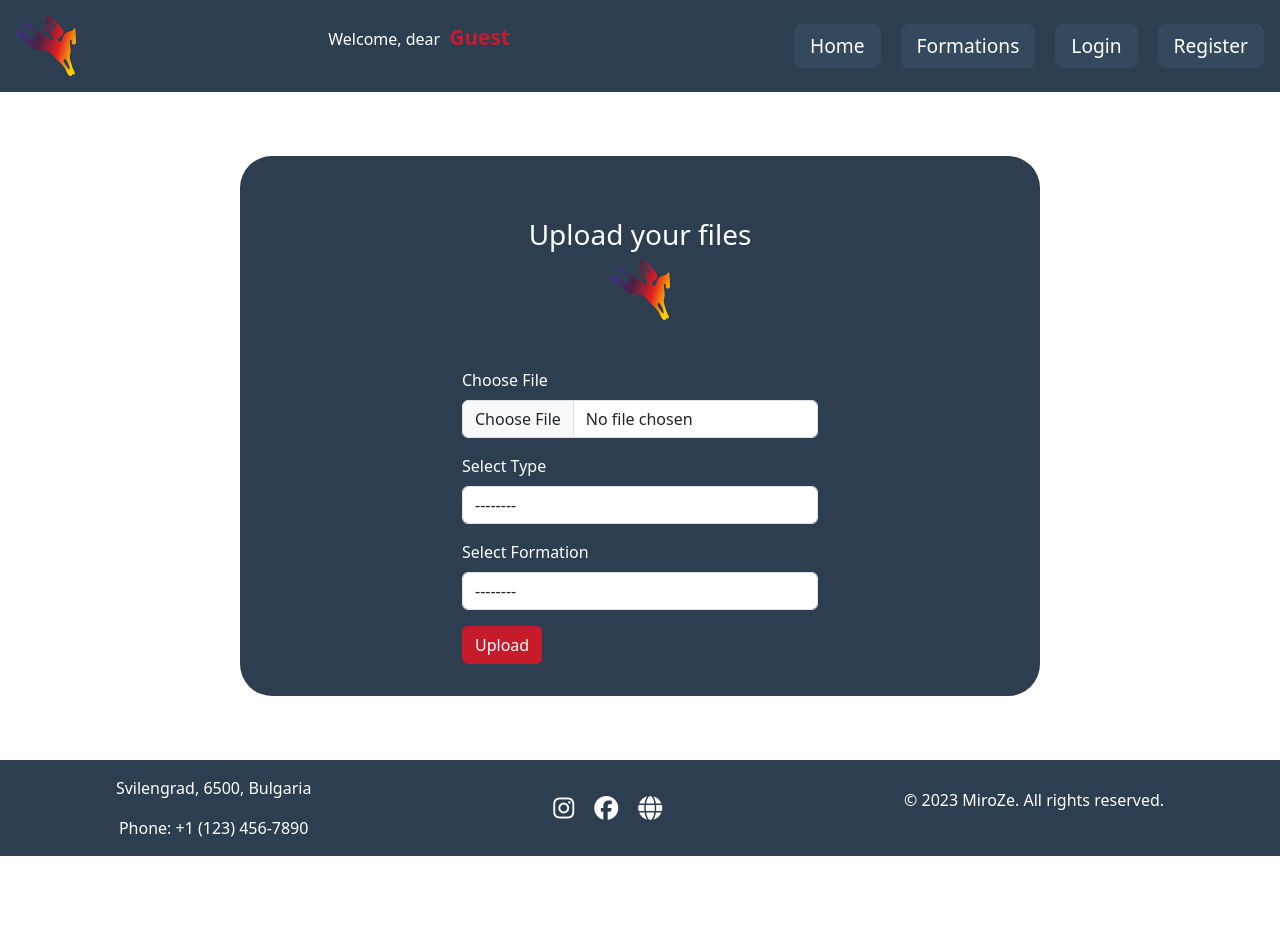
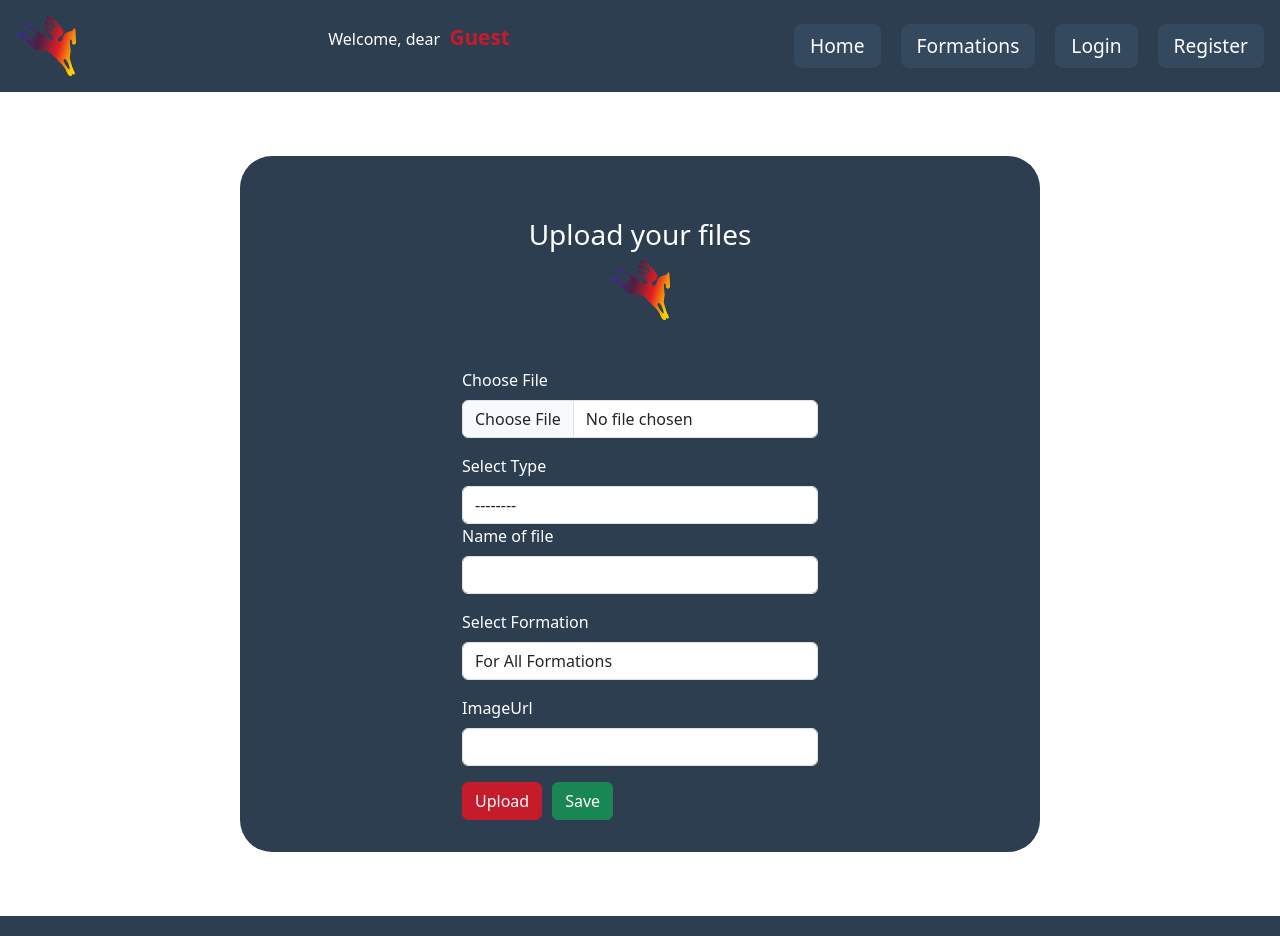
Before and after one commit to MiroZe/choir_svilengrad_app, a React (Vite) app in the folder choir-school-svilengrad/: page /upload in a window 1280 px wide. Shown: the top 936 px of the page. Before the commit the page ends 856 px from the top, so only its background shows below. Built offline with nearby package versions, Linux system fonts and the light colour scheme.

Commit message:
implement pictures for galleries

```diff
--- a/choir-school-svilengrad/src/components/Choristers/CreateChorister/CreateChorister.jsx
+++ b/choir-school-svilengrad/src/components/Choristers/CreateChorister/CreateChorister.jsx
@@ -93,7 +93,7 @@ const CreateChoristerForm = ()=> {
         const directory = Object.keys(formations).filter(r => formations[r] === true)[0];
         const formData = new FormData();
 
-        console.log(pictureName);
+
 
         formData.append('file', file);
         formData.append('directory', JSON.stringify(directory));
--- a/choir-school-svilengrad/src/components/Upload/UploadForm.jsx
+++ b/choir-school-svilengrad/src/components/Upload/UploadForm.jsx
@@ -6,11 +6,14 @@ import Row from 'react-bootstrap/Row';
 import Col from 'react-bootstrap/Col';
 import styles from './UploadForm.module.css'
 import logo from '../../assets/SHKOLA_ZNAK.png'
+import { uploadPictureToGalleryService } from '../../services/uploadServices';
 
 const UploadForm = () => {
   const [selectedFile, setSelectedFile] = useState(null);
   const [uploadType, setUploadType] = useState('');
   const [formation, setFormation] = useState('');
+  const [imageUrl, setImageURl] = useState('');
+  const [fileName, setfileName] = useState('');
 
   const handleFileChange = (e) => {
     setSelectedFile(e.target.files[0]);
@@ -24,13 +27,37 @@ const UploadForm = () => {
     setFormation(e.target.value);
   };
 
+  const handleFileNameChange = (e) => {
+    setfileName(e.target.value)
+  }
 
-  const handleUpload = () => {
-    // Add your file upload logic here
+
+
+
+  const handleUpload = async () => {
+
+
+
+
+    const formData = new FormData();
+
+    formData.append('file', selectedFile);
+    formData.append('category', uploadType);
+    formData.append('formation', formation);
+    formData.append('name', fileName);
+
+
+
     if (selectedFile) {
-      console.log('Uploading file:', selectedFile);
-      console.log('Selected upload type:', uploadType);
-      // Add your file upload logic here
+
+      if(uploadType == 'picture') {
+        const imageUrl = await uploadPictureToGalleryService(formData);
+
+        setImageURl(imageUrl.imageUrl)
+      }
+
+
+
     } else {
       console.log('No file selected');
     }
@@ -54,29 +81,45 @@ const UploadForm = () => {
             <Form.Group controlId="formType" className="mb-3">
               <Form.Label>Select Type</Form.Label>
               <Form.Control as="select" value={uploadType} onChange={handleUploadTypeChange}>
-                <option value="select">--------</option>
+                <option value="na">--------</option>
                 <option value="arrangement">Arrangement</option>
                 <option value="picture">Picture</option>
                 <option value="notes">Notes</option>
               </Form.Control>
+              {uploadType !== 'picture' && uploadType !== 'na' &&
+              <Form.Group controlId="name" className="mb-3">
+              <Form.Label>Name of file</Form.Label>
+              <Form.Control type="text" onChange={handleFileNameChange} value={fileName} />
+             </Form.Group>
+}
             </Form.Group>
             <Form.Group controlId="formType" className="mb-3">
               <Form.Label>Select Formation</Form.Label>
               <Form.Control as="select" value={formation} onChange={handleFormationName}>
-                <option value="select">--------</option>
+                <option value="all">For All Formations</option>
                 <option value="littleOnes">Little Ones</option>
                 <option value="childrensChoir">Childrens Choir</option>
                 <option value="burdenis">Burdenis</option>
               </Form.Control>
+            </Form.Group>
+            <Form.Group controlId="imageUrl" className="mb-3">
+              <Form.Label>ImageUrl</Form.Label>
+              <Form.Control type="text" value={imageUrl} />
             </Form.Group>
 
             <Button
               variant="primary"
               type="button"
               onClick={handleUpload}
-              style={{ backgroundColor: '#c61b2b', borderColor: '#c61b2b' }}
+              className={styles['btn']}
             >
               Upload
+            </Button>
+            <Button
+              variant="success"
+              type="submit"
+            >
+              Save
             </Button>
           </Form>
         </Col>
--- a/choir-school-svilengrad/src/components/Upload/UploadForm.module.css
+++ b/choir-school-svilengrad/src/components/Upload/UploadForm.module.css
@@ -23,3 +23,14 @@
     width: 60px;
     height: 60px;
 }
+
+.btn {
+     background-color: #c61b2b;
+      border-color: #c61b2b;
+      margin-right: 10px;
+}
+
+.btn:hover {
+    background-color: #34495e;
+    border: none;
+}
--- a/choir-school-svilengrad/src/services/uploadServices.js
+++ b/choir-school-svilengrad/src/services/uploadServices.js
@@ -14,3 +14,15 @@ export const uploadPictureService = async(uploadData) => {
 
 
 }
+
+export const uploadPictureToGalleryService = async(uploadData) => {
+
+    const response = await fetch(
+        `${baseURL}/upload/gallery` ,
+         {method:'POST',
+
+           body:uploadData})
+    return await response.json();
+
+
+}
```
